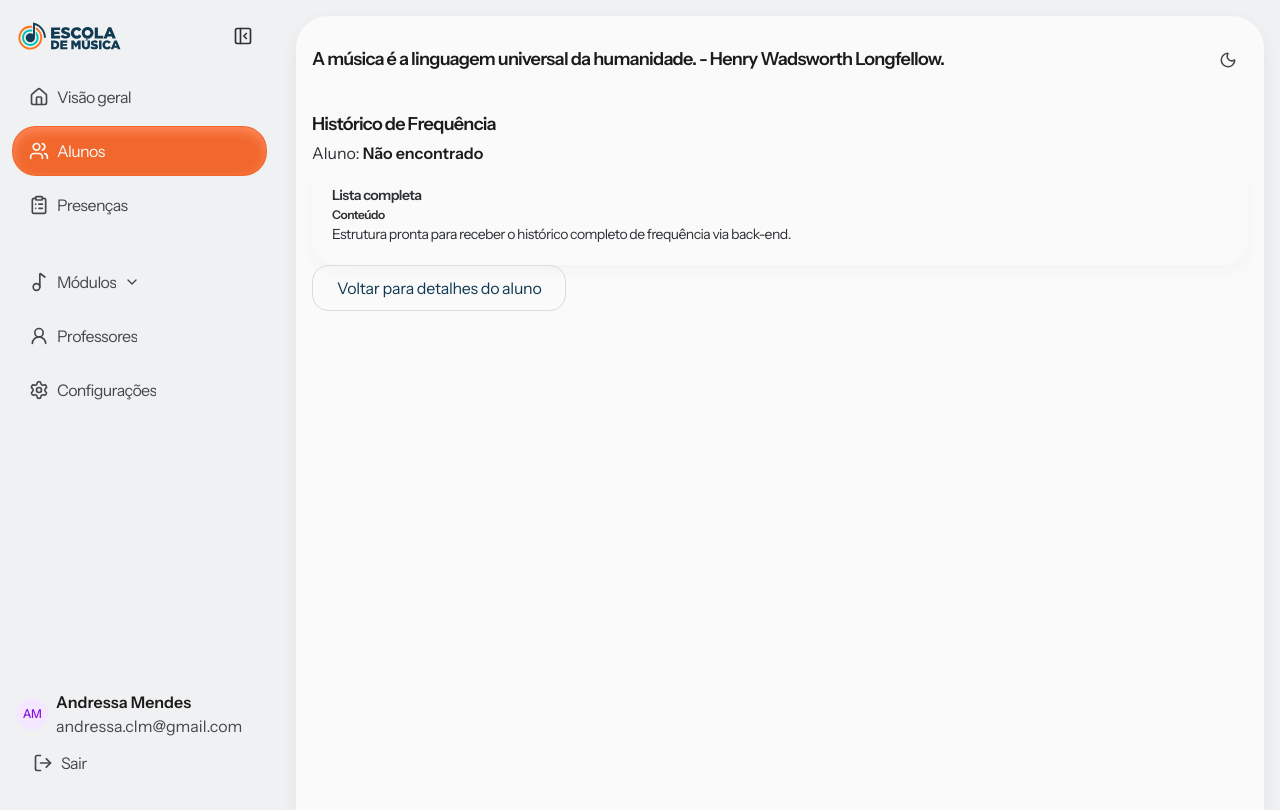
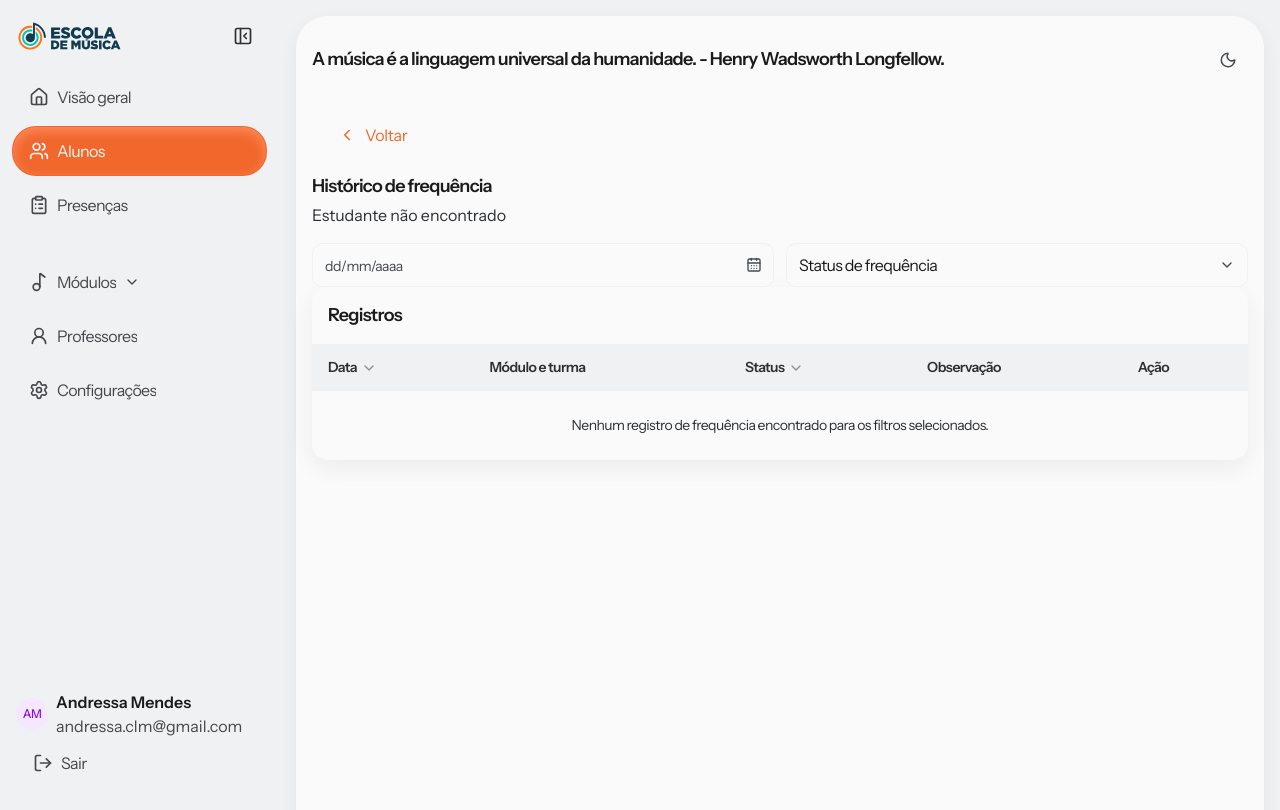
Before and after one commit to AndressaMendess/clm-gestao-2.0, a Next.js app: page /students/1/attendance-history in a window 1280 px wide. Shown: the top 810 px of the page. Built offline with nearby package versions, Linux system fonts and the light colour scheme.

Commit message:
feat: implement student attendance history table with filters and mocks

```diff
--- a/src/app/(app)/students/[studentId]/attendance-history/page.tsx
+++ b/src/app/(app)/students/[studentId]/attendance-history/page.tsx
@@ -1,50 +1,220 @@
 "use client";
 
-import { useMemo } from "react";
+import { ChevronLeft, MessageCircle } from "lucide-react";
+import { useEffect, useMemo, useState } from "react";
 import { useParams, useRouter } from "next/navigation";
+import type { BadgeVariant } from "@/components/ui/badge";
+import { Badge } from "@/components/ui/badge";
 import { Button } from "@/components/ui/button";
-import { Card } from "@/components/ui/card";
+import { DatePicker } from "@/components/ui/input/date-picker";
+import { SelectField } from "@/components/ui/select-field";
+import { TableCard } from "@/components/ui/table-card";
+import type { TableCardColumn } from "@/components/ui/table-card";
+import { getAttendanceCallsFromRegistry, type AttendanceRegistryCall, type AttendanceStatus } from "@/app/(app)/attendance/_data/attendance-registry";
 import { STUDENT_ROWS } from "../../_data/students.mock";
+
+type StudentAttendanceHistoryRow = {
+  callId: string;
+  classroom: string;
+  classroomVariant: "blue" | "pink";
+  dateIso: string;
+  module: string;
+  moduleVariant: "orange" | "violet";
+  note: string;
+  status: AttendanceStatus;
+};
+
+const ANA_CLARA_EMAIL = "ana.costa@email.com";
+
+const ANA_CLARA_HISTORY_MOCK: StudentAttendanceHistoryRow[] = [
+  {
+    callId: "mock-call-1",
+    dateIso: "2026-05-12T14:00:00.000Z",
+    module: "Módulo I",
+    moduleVariant: "violet",
+    classroom: "Teoria musical",
+    classroomVariant: "blue",
+    status: "present",
+    note: "-",
+  },
+  {
+    callId: "mock-call-2",
+    dateIso: "2026-05-10T14:00:00.000Z",
+    module: "Módulo I",
+    moduleVariant: "violet",
+    classroom: "Teoria musical",
+    classroomVariant: "blue",
+    status: "absent",
+    note: "Faltou por motivo pessoal.",
+  },
+  {
+    callId: "mock-call-3",
+    dateIso: "2026-05-08T14:00:00.000Z",
+    module: "Módulo I",
+    moduleVariant: "violet",
+    classroom: "Teoria musical",
+    classroomVariant: "blue",
+    status: "excused",
+    note: "Consulta médica (justificada).",
+  },
+];
+
+const ATTENDANCE_STATUS_LABEL: Record<AttendanceStatus, string> = {
+  present: "Presente",
+  absent: "Ausente",
+  excused: "Justificado",
+};
+
+const ATTENDANCE_STATUS_VARIANT: Record<AttendanceStatus, BadgeVariant> = {
+  present: "success",
+  absent: "error",
+  excused: "warning",
+};
+
+function formatDate(dateIso: string) {
+  return new Intl.DateTimeFormat("pt-BR", {
+    day: "2-digit",
+    month: "2-digit",
+    year: "numeric",
+  }).format(new Date(dateIso));
+}
 
 export default function StudentAttendanceHistoryPage() {
   const router = useRouter();
   const params = useParams<{ studentId: string }>();
+  const [selectedDate, setSelectedDate] = useState<string | null>(null);
+  const [selectedStatus, setSelectedStatus] = useState("");
+  const [attendanceCalls, setAttendanceCalls] = useState<AttendanceRegistryCall[]>([]);
+
+  const decodedStudentId = useMemo(() => decodeURIComponent(params.studentId), [params.studentId]);
 
   const student = useMemo(() => {
-    const decodedStudentId = decodeURIComponent(params.studentId);
     return STUDENT_ROWS.find((item) => item.email === decodedStudentId) ?? null;
-  }, [params.studentId]);
+  }, [decodedStudentId]);
+
+  useEffect(() => {
+    setAttendanceCalls(getAttendanceCallsFromRegistry());
+  }, []);
+
+  const rows = useMemo<StudentAttendanceHistoryRow[]>(() => {
+    const registryRows = attendanceCalls
+      .flatMap((call) => {
+        const attendance = call.students.find((studentRow) => studentRow.id === decodedStudentId);
+        if (!attendance) return [];
+
+        return [
+          {
+            callId: call.id,
+            dateIso: call.createdAt,
+            module: call.module,
+            moduleVariant: student?.moduleVariant ?? "violet",
+            classroom: call.classroom,
+            classroomVariant: student?.classroomVariant ?? "blue",
+            status: attendance.attendance,
+            note: attendance.note ?? "-",
+          },
+        ];
+      });
+
+    const sourceRows =
+      registryRows.length > 0 ? registryRows : decodedStudentId === ANA_CLARA_EMAIL ? ANA_CLARA_HISTORY_MOCK : [];
+
+    return sourceRows
+      .filter((row) => {
+        const matchesDate = selectedDate ? row.dateIso.startsWith(selectedDate) : true;
+        const matchesStatus = selectedStatus ? row.status === selectedStatus : true;
+        return matchesDate && matchesStatus;
+      })
+      .sort((a, b) => new Date(b.dateIso).getTime() - new Date(a.dateIso).getTime());
+  }, [attendanceCalls, decodedStudentId, selectedDate, selectedStatus, student?.classroomVariant, student?.moduleVariant]);
+
+  const columns = useMemo<TableCardColumn<StudentAttendanceHistoryRow>[]>(
+    () => [
+      {
+        id: "date",
+        header: "Data",
+        sortable: true,
+        sortValue: (row) => row.dateIso,
+        render: (row) => formatDate(row.dateIso),
+      },
+      {
+        id: "moduleClassroom",
+        header: "Módulo e turma",
+        render: (row) => (
+          <div className="flex flex-wrap items-center gap-2">
+            <Badge variant={row.moduleVariant}>{row.module}</Badge>
+            <Badge variant={row.classroomVariant}>{row.classroom}</Badge>
+          </div>
+        ),
+      },
+      {
+        id: "status",
+        header: "Status",
+        sortable: true,
+        sortValue: (row) => ATTENDANCE_STATUS_LABEL[row.status],
+        render: (row) => <Badge variant={ATTENDANCE_STATUS_VARIANT[row.status]}>{ATTENDANCE_STATUS_LABEL[row.status]}</Badge>,
+      },
+      {
+        id: "note",
+        header: "Observação",
+        key: "note",
+      },
+      {
+        id: "action",
+        header: "Ação",
+        render: (row) =>
+          row.status === "absent" ? (
+            <Button icon={MessageCircle} variant="ghost">
+              Adicionar justificativa
+            </Button>
+          ) : (
+            "-"
+          ),
+      },
+    ],
+    [],
+  );
 
   return (
     <section className="space-y-6">
-      <header className="grid gap-1">
-        <h1 className="[font-size:var(--typography-body-x-large-semibold-font-size)] [line-height:var(--typography-body-x-large-semibold-line-height)] [font-weight:var(--typography-body-x-large-semibold-font-weight)] [letter-spacing:var(--typography-body-x-large-semibold-letter-spacing)] text-[var(--content-primary)]">
-          Histórico de Frequência
-        </h1>
-        <p className="text-[var(--content-secondary)]">
-          Aluno: <span className="font-semibold text-[var(--content-primary)]">{student?.name ?? "Não encontrado"}</span>
-        </p>
+      <header className="grid gap-4">
+        <Button className="w-fit" icon={ChevronLeft} onClick={() => router.back()} variant="ghost">
+          Voltar
+        </Button>
+
+        <div className="grid gap-1">
+          <h1 className="[font-size:var(--typography-body-x-large-semibold-font-size)] [line-height:var(--typography-body-x-large-semibold-line-height)] [font-weight:var(--typography-body-x-large-semibold-font-weight)] [letter-spacing:var(--typography-body-x-large-semibold-letter-spacing)] text-[var(--content-primary)]">
+            Histórico de frequência
+          </h1>
+          <p className="text-[var(--content-secondary)]">{student?.name ?? "Estudante não encontrado"}</p>
+        </div>
+
+        <div className="grid gap-3 sm:grid-cols-2">
+          <DatePicker onValueChange={(isoValue) => setSelectedDate(isoValue)} value={selectedDate ?? ""} />
+
+          <SelectField
+            aria-label="Filtrar status de frequência"
+            onValueChange={setSelectedStatus}
+            options={[
+              { label: "Presente", value: "present" },
+              { label: "Ausente", value: "absent" },
+              { label: "Justificado", value: "excused" },
+            ]}
+            placeholder="Status de frequência"
+            value={selectedStatus}
+            variant="without-label"
+          />
+        </div>
       </header>
 
-      <Card
-        fields={[
-          {
-            id: "placeholder",
-            label: "Conteúdo",
-            value: "Estrutura pronta para receber o histórico completo de frequência via back-end.",
-          },
-        ]}
-        title="Lista completa"
+      <TableCard
+        ariaLabel="Histórico de frequência do aluno"
+        columns={columns}
+        emptyMessage="Nenhum registro de frequência encontrado para os filtros selecionados."
+        rowKey={(row) => `${row.callId}-${row.dateIso}`}
+        rows={rows}
+        title="Registros"
       />
-
-      <div>
-        <Button
-          onClick={() => router.push(`/students/${encodeURIComponent(student?.email ?? "")}`)}
-          variant="secondary"
-        >
-          Voltar para detalhes do aluno
-        </Button>
-      </div>
     </section>
   );
 }
```
